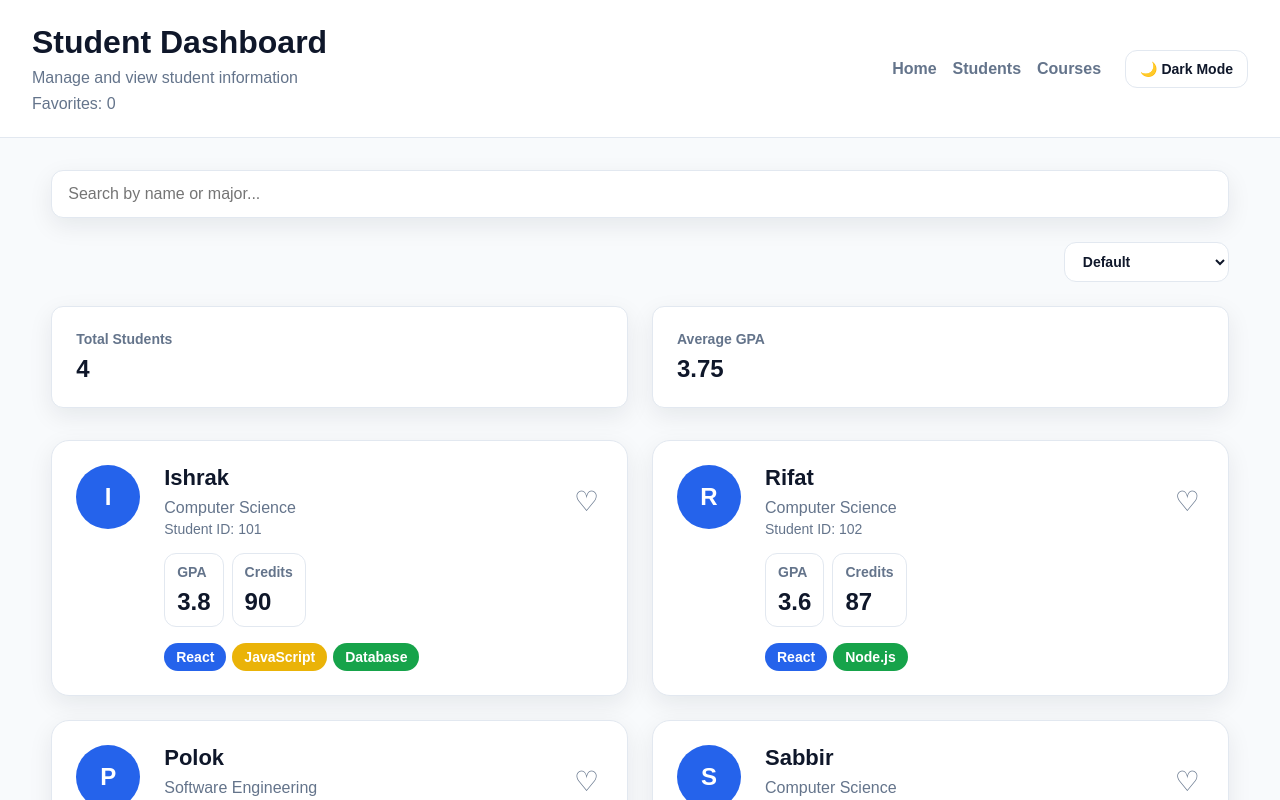
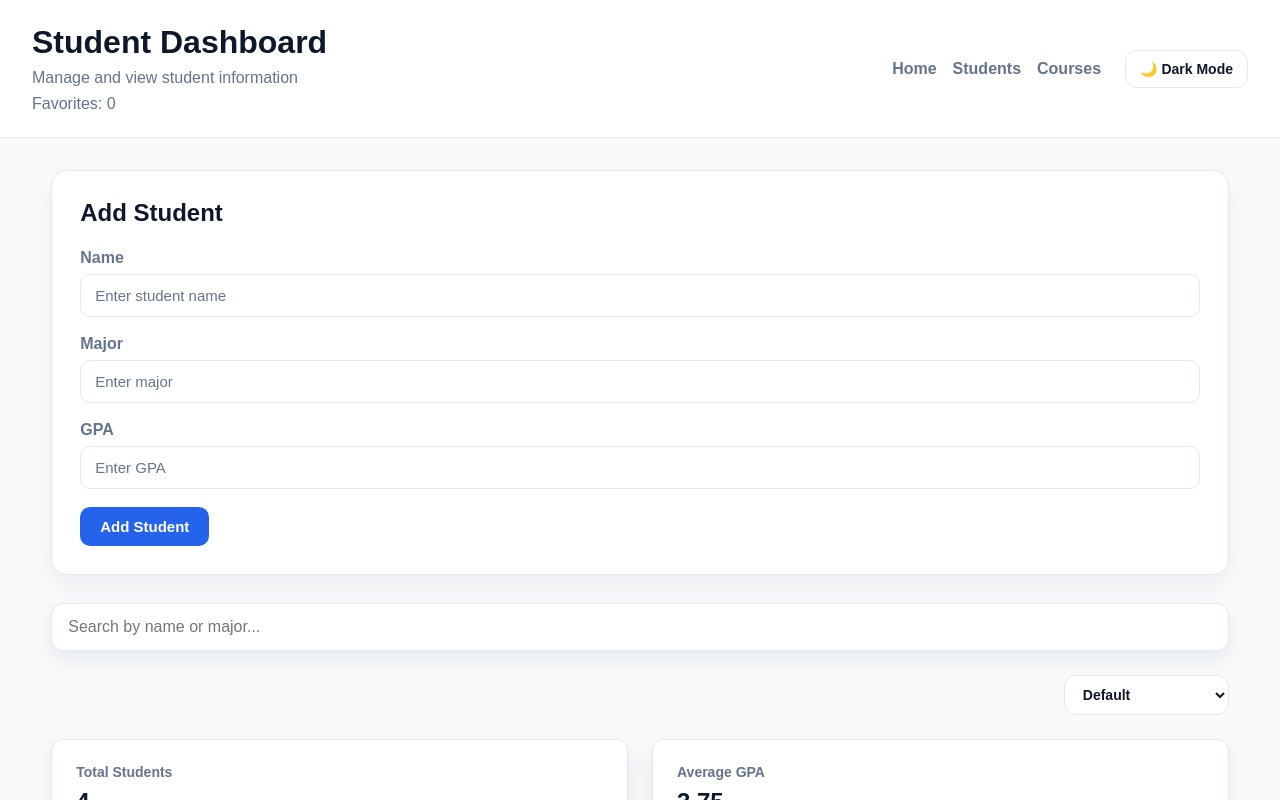
Before and after one commit to ishrakahmad/React_Lab, a React (Vite) app in the folder StudentDashboard/: page / in a window 1280 px wide. Shown: the top 800 px of the page. Built offline with nearby package versions, Linux system fonts and the light colour scheme.

Commit message:
AddStudentForm with Validation

```diff
--- a/StudentDashboard/src/App.css
+++ b/StudentDashboard/src/App.css
@@ -429,3 +429,116 @@
 .dark-theme .stat-value {
   color: var(--theme-text);
 }
+
+
+
+
+
+.student-form {
+  background: var(--card-bg, #ffffff);
+  border: 1px solid var(--border-color, #dbe3ee);
+  border-radius: 16px;
+  padding: 28px;
+  margin-bottom: 28px;
+  box-shadow: 0 10px 25px rgba(15, 23, 42, 0.06);
+}
+
+.student-form h2 {
+  margin: 0 0 22px;
+  font-size: 24px;
+  color: #111827;
+}
+
+.form-group {
+  margin-bottom: 18px;
+}
+
+.form-group label {
+  display: block;
+  margin-bottom: 7px;
+  font-weight: 600;
+  color: #475569;
+}
+
+.form-group input {
+  width: 100%;
+  box-sizing: border-box;
+  padding: 12px 14px;
+  border: 1px solid #dbe3ee;
+  border-radius: 10px;
+  font-size: 15px;
+  outline: none;
+  transition: 0.2s;
+}
+
+.form-group input:focus {
+  border-color: #2563eb;
+  box-shadow: 0 0 0 3px rgba(37, 99, 235, 0.1);
+}
+
+.form-error {
+  margin: 6px 0 0;
+  color: #dc2626;
+  font-size: 14px;
+}
+
+.student-form button {
+  border: none;
+  border-radius: 10px;
+  padding: 11px 20px;
+  background: #2563eb;
+  color: white;
+  font-size: 15px;
+  font-weight: 600;
+  cursor: pointer;
+  transition: 0.2s;
+}
+
+.student-form button:hover {
+  transform: translateY(-1px);
+  opacity: 0.9;
+}
+
+/* Student Form Theme */
+
+.student-form {
+  background: var(--theme-surface);
+  color: var(--theme-text);
+  border-color: var(--theme-border);
+}
+
+.student-form h2 {
+  color: var(--theme-text);
+}
+
+.form-group label {
+  color: var(--theme-muted);
+}
+
+.form-group input {
+  background: var(--theme-surface);
+  color: var(--theme-text);
+  border-color: var(--theme-border);
+}
+
+.form-group input::placeholder {
+  color: var(--theme-muted);
+}
+
+.form-group input:focus {
+  border-color: var(--color-primary);
+  box-shadow: 0 0 0 3px rgba(37, 99, 235, 0.1);
+}
+
+.form-error {
+  color: #ef4444;
+}
+
+.student-form button {
+  background: var(--color-primary);
+  color: #ffffff;
+}
+
+.student-form button:hover {
+  opacity: 0.9;
+}
--- a/StudentDashboard/src/App.jsx
+++ b/StudentDashboard/src/App.jsx
@@ -3,6 +3,7 @@ import StudentCard from './components/StudentCard';
 import StatBadge from './components/StatBadge';
 import SearchBar from './components/SearchBar';
 import SortControls from './components/SortControls';
+import StudentForm from './components/StudentForm';
 import { useContext, useEffect, useState } from 'react';
 import { StudentContext } from './context/StudentContext';
 
@@ -144,6 +145,8 @@ function App() {
 
       <main className="dashboard-container">
 
+        <StudentForm />
+
         <SearchBar />
 
         <SortControls />
--- /dev/null
+++ b/StudentDashboard/src/components/StudentForm.jsx
@@ -0,0 +1,118 @@
+import { useContext, useState } from 'react';
+import { StudentContext } from '../context/StudentContext';
+
+function StudentForm() {
+  const { addStudent } = useContext(StudentContext);
+
+  const [name, setName] = useState('');
+  const [major, setMajor] = useState('');
+  const [gpa, setGpa] = useState('');
+
+  const [errors, setErrors] = useState({});
+
+  function handleSubmit(event) {
+    event.preventDefault();
+
+    const newErrors = {};
+
+    if (!name.trim()) {
+      newErrors.name = 'Name is required';
+    }
+
+    if (!major.trim()) {
+      newErrors.major = 'Major is required';
+    }
+
+    if (!gpa) {
+      newErrors.gpa = 'GPA is required';
+    } else if (Number(gpa) < 0 || Number(gpa) > 4) {
+      newErrors.gpa = 'GPA must be between 0 and 4';
+    }
+
+    setErrors(newErrors);
+
+    if (Object.keys(newErrors).length === 0) {
+      addStudent({
+        name: name.trim(),
+        id: Date.now().toString(),
+        avatar: name.trim().charAt(0).toUpperCase(),
+        gpa: Number(gpa),
+        major: major.trim(),
+        credits: 0,
+        courses: [],
+      });
+
+      setName('');
+      setMajor('');
+      setGpa('');
+      setErrors({});
+    }
+  }
+
+  return (
+    <form
+      className="student-form"
+      onSubmit={handleSubmit}
+    >
+      <h2>Add Student</h2>
+
+      <div className="form-group">
+        <label>Name</label>
+
+        <input
+          type="text"
+          value={name}
+          onChange={(event) => setName(event.target.value)}
+          placeholder="Enter student name"
+        />
+
+        {errors.name && (
+          <p className="form-error">
+            {errors.name}
+          </p>
+        )}
+      </div>
+
+      <div className="form-group">
+        <label>Major</label>
+
+        <input
+          type="text"
+          value={major}
+          onChange={(event) => setMajor(event.target.value)}
+          placeholder="Enter major"
+        />
+
+        {errors.major && (
+          <p className="form-error">
+            {errors.major}
+          </p>
+        )}
+      </div>
+
+      <div className="form-group">
+        <label>GPA</label>
+
+        <input
+          type="number"
+          step="0.1"
+          value={gpa}
+          onChange={(event) => setGpa(event.target.value)}
+          placeholder="Enter GPA"
+        />
+
+        {errors.gpa && (
+          <p className="form-error">
+            {errors.gpa}
+          </p>
+        )}
+      </div>
+
+      <button type="submit">
+        Add Student
+      </button>
+    </form>
+  );
+}
+
+export default StudentForm;
--- a/StudentDashboard/src/context/StudentContext.jsx
+++ b/StudentDashboard/src/context/StudentContext.jsx
@@ -98,6 +98,13 @@ function StudentProvider(props) {
     setStudents(studentData);
   }
 
+  function addStudent(student) {
+    setStudents((currentStudents) => [
+      ...currentStudents,
+      student,
+    ]);
+  }
+
   function handleFavoriteChange(studentId) {
     setFavorites((currentFavorites) => {
       if (currentFavorites.includes(studentId)) {
@@ -116,6 +123,7 @@ function StudentProvider(props) {
         students,
         setStudents,
         loadStudents,
+        addStudent,
 
         query,
         setQuery,
```
